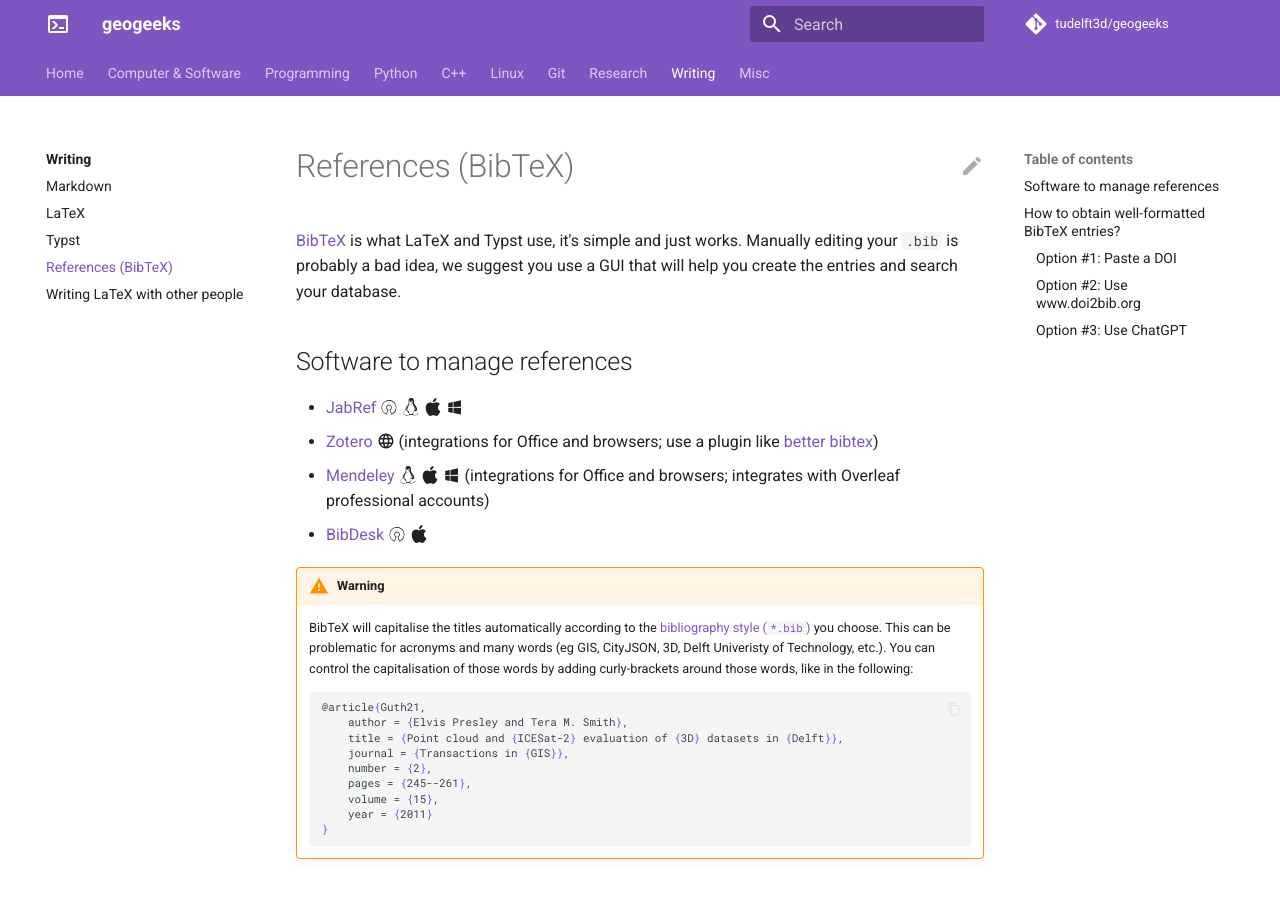
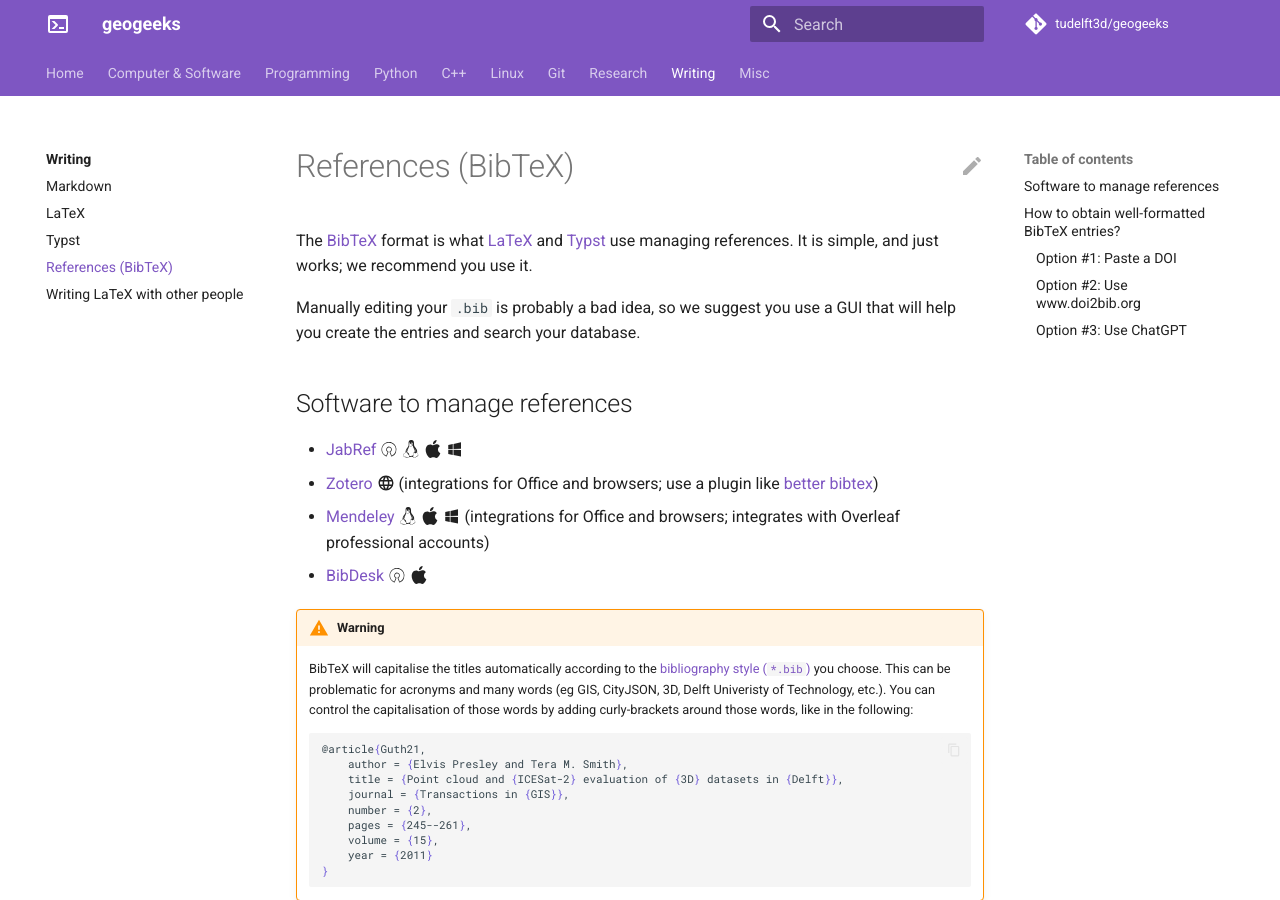
Before and after one commit to tudelft3d/geogeeks, an MkDocs documentation site: the page built from docs/writing/references.md, in a window 1280 px wide and 900 px high. Built offline with MkDocs 1.6.1 and Material for MkDocs 9.7.7, drawn with Linux system fonts in a browser that asks for light colours; comment, search, counter and statistics services are not loaded.

Commit message:
Small updates to the reference page

```diff
--- a/docs/writing/references.md
+++ b/docs/writing/references.md
@@ -2,17 +2,17 @@
 # References (BibTeX)
 
 
-[BibTeX](https://en.wikipedia.org/wiki/BibTeX) is what LaTeX and Typst use, it's simple and just works.
-Manually editing your `.bib` is probably a bad idea, we suggest you use a GUI that will help you create the entries and search your database.
+The [BibTeX](https://en.wikipedia.org/wiki/BibTeX) format is what [LaTeX](latex.md) and [Typst](typst.md) use managing references. It is simple, and just works; we recommend you use it.
 
+Manually editing your `.bib` is probably a bad idea, so we suggest you use a GUI that will help you create the entries and search your database.
 
 
 ## Software to manage references
 
-  - [JabRef](http://jabref.sourceforge.net) :material-open-source-initiative: :simple-linux: :simple-apple: :material-microsoft-windows:
-  - [Zotero](https://www.zotero.org/) :material-web: (integrations for Office and browsers; use a plugin like [better bibtex](https://retorque.re/zotero-better-bibtex/))
-  - [Mendeley](https://www.mendeley.com/) :simple-linux: :simple-apple: :material-microsoft-windows: (integrations for Office and browsers; integrates with Overleaf professional accounts)
-  - [BibDesk](https://bibdesk.sourceforge.io) :material-open-source-initiative:  :simple-apple:
+* [JabRef](http://jabref.sourceforge.net) :material-open-source-initiative: :simple-linux: :simple-apple: :material-microsoft-windows:
+* [Zotero](https://www.zotero.org/) :material-web: (integrations for Office and browsers; use a plugin like [better bibtex](https://retorque.re/zotero-better-bibtex/))
+* [Mendeley](https://www.mendeley.com/) :simple-linux: :simple-apple: :material-microsoft-windows: (integrations for Office and browsers; integrates with Overleaf professional accounts)
+* [BibDesk](https://bibdesk.sourceforge.io) :material-open-source-initiative:  :simple-apple:
 
 !!! warning
     BibTeX will capitalise the titles automatically according to the [bibliography style (`*.bib`)](https://www.overleaf.com/learn/latex/Bibtex_bibliography_styles) you choose.
```
